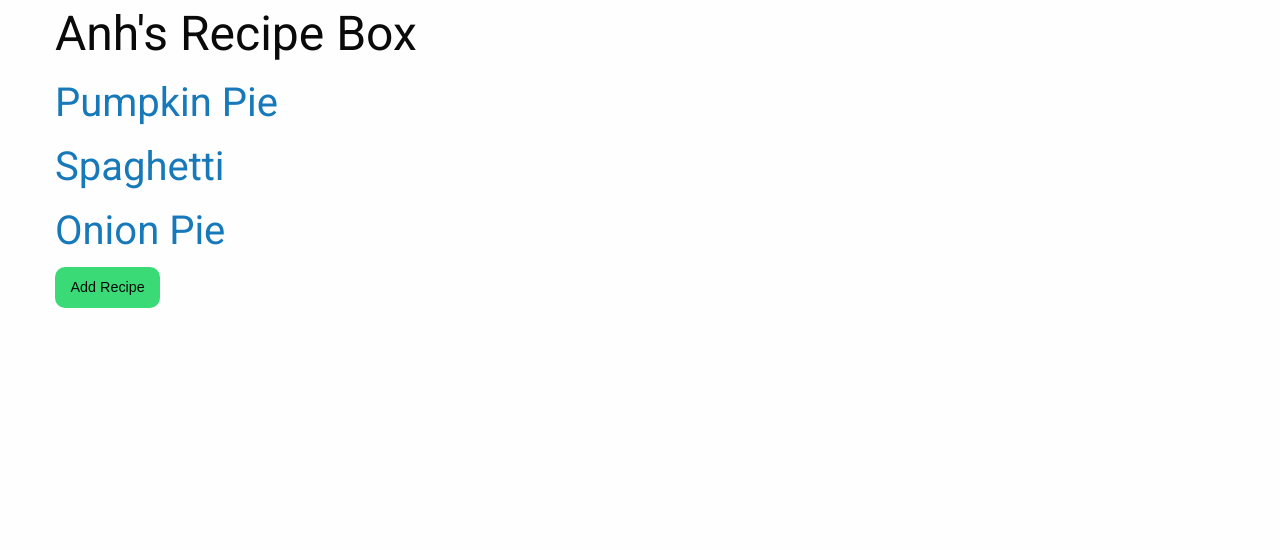
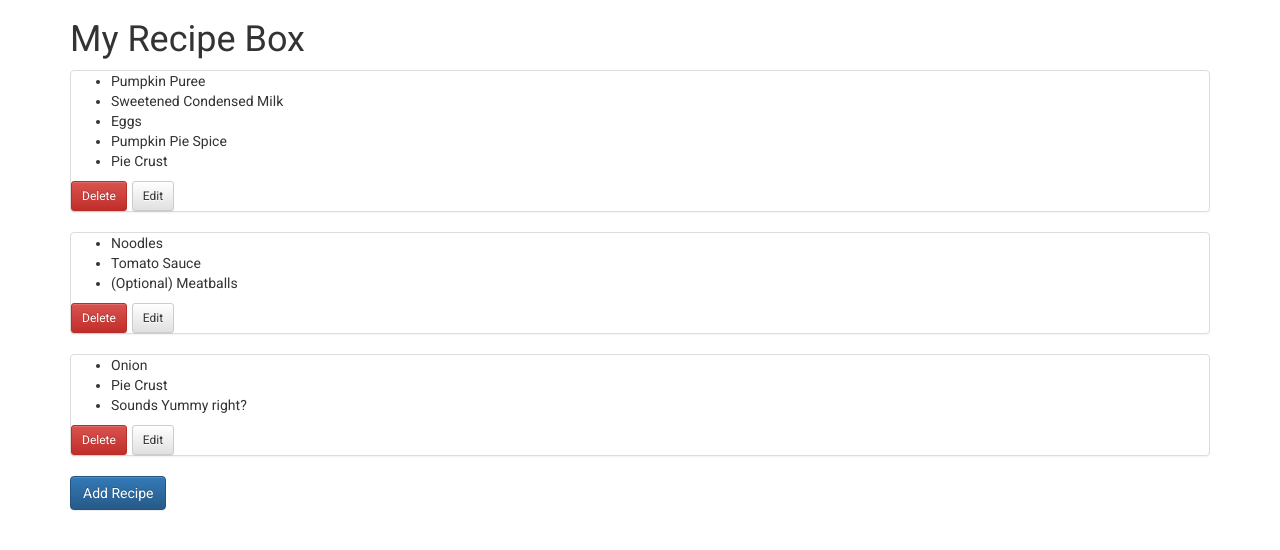
Before and after one commit to EverAnh/recipe-box, a React (Create React App) app: page / in a window 1280 px wide. Shown: the top 550 px of the page. Built offline with nearby package versions, Linux system fonts and the light colour scheme.

Commit message:
switch from Foundation to React-Bootstrap: including page layout, button styling, and collapsible/accordion panels

```diff
--- a/package.json
+++ b/package.json
@@ -9,6 +9,7 @@
   },
   "dependencies": {
     "react": "^15.4.2",
+    "react-bootstrap": "^0.30.8",
     "react-dom": "^15.4.2"
   },
   "scripts": {
--- a/public/index.html
+++ b/public/index.html
@@ -14,8 +14,9 @@
       work correctly both with client-side routing and a non-root public URL.
       Learn how to configure a non-root public URL by running `npm run build`.
     -->
-    <title>Anh's Recipe Box</title>
-    <link rel="stylesheet" href="css/foundation.min.css" />
+    <title>My Recipe Box</title>
+    <link rel="stylesheet" href="https://maxcdn.bootstrapcdn.com/bootstrap/latest/css/bootstrap.min.css">
+    <link rel="stylesheet" href="https://maxcdn.bootstrapcdn.com/bootstrap/latest/css/bootstrap-theme.min.css">
     <link href="https://fonts.googleapis.com/css?family=Roboto" rel="stylesheet">
   </head>
   <body>
@@ -30,13 +31,5 @@
       To begin the development, run `npm start`.
       To create a production bundle, use `npm run build`.
     -->
-
-  <!--
-  <script src="js/vendor/what-input.min.js"></script>
-  <script src="js/vendor/foundation.min.js"></script>
-  <script>
-    $(document).foundation();
-  </script>
-  -->
   </body>
 </html>
--- a/src/css/App.css
+++ b/src/css/App.css
@@ -1,17 +1,13 @@
 /*
----- Foundation Override ----
+---- general ----
 */
 
 body, h1, h2, h3, h4, h5, h6, div, p {
   font-family: 'Roboto', 'Segoe UI', Helvetica, Arial, sans-serif;
 }
 
-.button {
-  border-radius: 10px;
-}
-
-.button-group > .button {
-  margin-right: 4px;
+.panel-heading {
+  cursor: pointer;
 }
 
 /*
--- a/src/views/App.jsx
+++ b/src/views/App.jsx
@@ -1,10 +1,12 @@
 import React from 'react';
+import { Button, Grid, Row, Col } from 'react-bootstrap';
 import Recipe from './Recipe';
 import '../css/App.css';
 
 class App extends React.Component {
   constructor (props) {
     super(props);
+    this.addRecipe = this.addRecipe.bind(this);
     this.state = {
       recipes: {
         "Pumpkin Pie": [
@@ -27,30 +29,28 @@ class App extends React.Component {
       }
     };
   }
+
+  addRecipe() {
+    alert("hello");
+
+  }
+
   render() {
     return (
-      <div className="row">
-        <div className="small-12 columns">
-          <div className="bordered">
-            <h1>Anh's Recipe Box</h1>
-
+      <Grid>
+        <Row>
+          <Col xs={12}>
+            <h1>My Recipe Box</h1>
             {Object.keys(this.state.recipes).map((recipeName) => (
               <Recipe
                 recipeName={recipeName}
                 ingredientList={this.state.recipes[recipeName]}
               />
             ))}
-
-            <button
-              type="button"
-              className="success button"
-              name="Add Recipe"
-            >
-              Add Recipe
-            </button>
-          </div>
-        </div>
-      </div>
+            <Button bsStyle="primary">Add Recipe</Button>
+          </Col>
+        </Row>
+      </Grid>
     );
   }
 }
--- a/src/views/Recipe.jsx
+++ b/src/views/Recipe.jsx
@@ -1,56 +1,28 @@
 import React from 'react';
+import { Button, ButtonToolbar, Panel } from 'react-bootstrap';
 import Ingredient from './Ingredient';
 
 class Recipe extends React.Component {
 
-  constructor (props) {
+  constructor(props) {
     super(props);
-    this.state = {expanded: false};
-    this.toggleExpanded = this.toggleExpanded.bind(this);
+    this.state = {open: false};
   }
 
-  toggleExpanded () {
-    let flipped = !this.state.expanded;
-    this.setState({expanded: flipped});
-  }
-
-  ingredientList (props) {
-    return (
-      <ul>
-        {this.props.ingredientList.map((ingredient) => (
-          <li><Ingredient ingredient={ingredient} /></li>
-        ))}
-      </ul>
-    );
-  }
-
-  recipeButtons (props) {
-    return (
-      <div className="button-group">
-        <button type="button" className="alert button" name="Delete">
-          Delete
-        </button>
-        <button type="button" className="button" name="Edit">
-          Edit
-        </button>
-      </div>
-    );
-  }
-
-  render () {
-
-    let buttons = null;
-    let ingredientList = null;
-    if (this.state.expanded) {
-      ingredientList = this.ingredientList();
-      buttons = this.recipeButtons();
-    }
-
+  render() {
     return (
       <div>
-        <h2><a type="button" onClick={this.toggleExpanded}>{this.props.recipeName}</a></h2>
-        {ingredientList}
-        {buttons}
+        <Panel header={this.props.recipeName} collapsible expanded={this.state.open} onClick={ ()=> this.setState({ open: !this.state.open })}>
+          <ul>
+            {this.props.ingredientList.map((ingredient) => (
+              <li><Ingredient ingredient={ingredient} /></li>
+            ))}
+          </ul>
+          <ButtonToolbar>
+            <Button bsStyle="danger" bsSize="small">Delete</Button>
+            <Button bsSize="small">Edit</Button>
+          </ButtonToolbar>
+        </Panel>
       </div>
     );
   }
```
Also changed, not shown: src/views/RecipeList.jsx (deleted, +0 -12 lines).
